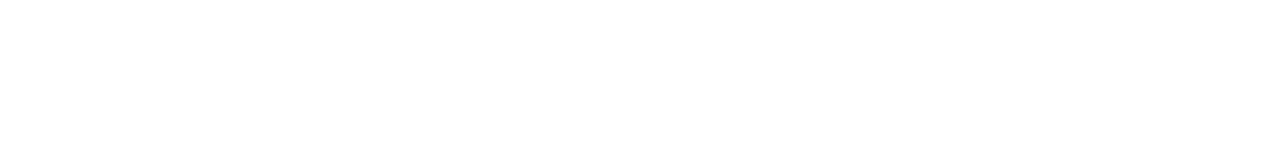
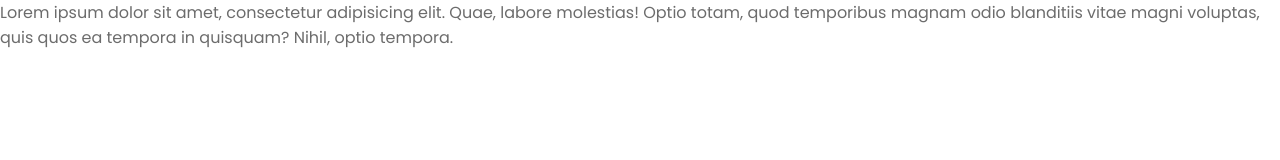
Before and after one commit to evo06/projeto-travelgram, a plain HTML site: page index.html in a window 1280 px wide. Drawn offline with Linux system fonts and the light colour scheme.

Commit message:
intial styles root

```diff
--- a/index.html
+++ b/index.html
@@ -4,9 +4,12 @@
   <meta charset="UTF-8">
   <meta name="viewport" content="width=Travelgram , initial-scale=1.0">
   <title>Travelgram | Perfil de viagens</title>
+  <link rel="preconnect" href="https://fonts.googleapis.com">
+<link rel="preconnect" href="https://fonts.gstatic.com" crossorigin>
+<link href="https://fonts.googleapis.com/css2?family=Poppins:ital,wght@0,100;0,200;0,300;0,400;0,500;0,600;0,700;0,800;0,900;1,100;1,200;1,300;1,400;1,500;1,600;1,700;1,800;1,900&display=swap" rel="stylesheet">
   <link rel="stylesheet" href="styles/index.css">
 </head>
 <body>
-
+  <p>Lorem ipsum dolor sit amet, consectetur adipisicing elit. Quae, labore molestias! Optio totam, quod temporibus magnam odio blanditiis vitae magni voluptas, quis quos ea tempora in quisquam? Nihil, optio tempora.</p>
 </body>
 </html>
--- a/styles/global.css
+++ b/styles/global.css
@@ -3,3 +3,17 @@
   padding: 0;
   box-sizing: border-box;
 }
+:root{
+  --brand-color:#EF5F4C;
+  --background-color:#ffffff;
+  --surface-color:#F5F5F5;
+  --skeleton-color:#D9D9D9;
+  --shape-transparency:#ffffff8f;
+  --text-color-primary:#313131;
+  --text-color-secondary:#6C6C6C;
+}
+body{
+  font-family: 'Poppins', sans-serif;
+  background-color: var(--background-color);
+  color: var(--text-color-secondary);
+}
```
Also changed, not shown: assets/AirplaneTilt.svg (added), assets/Image 01.png (added), assets/Image 02.png (added), assets/Image 03.png (added), assets/Image 04.png (added), assets/Image 05.png (added), assets/Image 06.png (added), assets/Image 07.png (added), assets/Image 08.png (added), assets/Image 09.png (added), assets/Image 10.png (added), assets/Image 11.png (added), assets/Image.svg (added), assets/Logo.svg (added), 2 more files, 1 other file.
